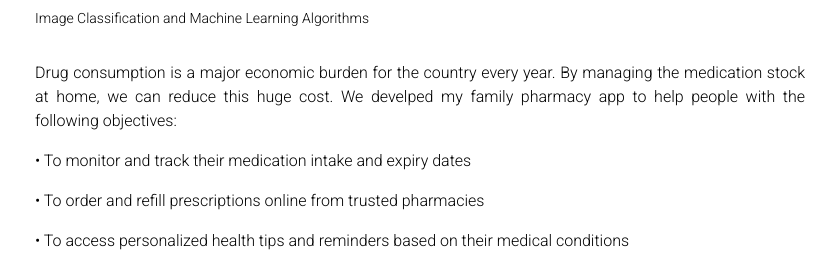
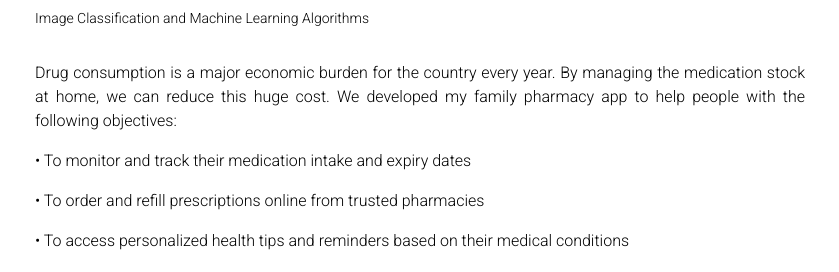
Before and after one commit to HodaZamani/HodaZamani.github.io, a Jekyll site: the page built from _projects/2_project.md, in a window 1280 px wide and 1400 px high. Shown: the part 153-425 px from the top of the window, without its empty margins (220-1059 px from the left). Built offline with Jekyll 4.4.1, drawn with Linux system fonts in a browser that asks for light colours; full-size pictures stand in for the smaller copies a plugin makes; comment, search, counter and statistics services are not loaded; a style sheet for code colours, icons or effects is not loaded; some of the changed text lies outside the part shown.

Commit message:
Update 2_project.md

```diff
--- a/_projects/2_project.md
+++ b/_projects/2_project.md
@@ -8,7 +8,7 @@
 giscus_comments: true
 ---
 
-<p align="justify">Drug consumption is a major economic burden for the country every year. By managing the medication stock at home, we can reduce this huge cost. We develped my family pharmacy app to help people with the following objectives:</p>
+<p align="justify">Drug consumption is a major economic burden for the country every year. By managing the medication stock at home, we can reduce this huge cost. We developed my family pharmacy app to help people with the following objectives:</p>
 <p align="justify">•  To monitor and track their medication intake and expiry dates</p>
 <p align="justify">•  To order and refill prescriptions online from trusted pharmacies</p>
 <p align="justify">•  To access personalized health tips and reminders based on their medical conditions</p>
@@ -42,12 +42,12 @@
     Caption photos easily. On the left, a road goes through a tunnel. Middle, leaves artistically fall in a hipster photoshoot. Right, in another hipster photoshoot, a lumberjack grasps a handful of pine needles.
 </div>
 
-<p align="justify">My family pharmacy app is a powerful tool which it is developed based on a cross-industry standard process for data mining (CRISP-DM) within six steps: problem understanding, image data understanding, data pre-processing, data processing, data post-processing, and development. This app can evaluate and extract valuable knowledge from various types of data, such as image and sound for different medical tasks: diagnosis, treatment, monitoring, and patient management. Also, these data are collected with the aim of helping researchers in different domains.
+<p align="justify">My family pharmacy app is a powerful tool that is developed based on a cross-industry standard process for data mining (CRISP-DM) within six steps: problem understanding, image data understanding, data pre-processing, data processing, data post-processing, and development. This app can evaluate and extract valuable knowledge from various types of data, such as images and sound for different medical tasks: diagnosis, treatment, monitoring, and patient management. Also, these data are collected to help researchers in different domains.
 
 
 <div class="row">
     <div class="col-sm mt-3 mt-md-0">
-        {% include figure.html path="assets/img/Image130.jpg" title="example image" class="img-fluid rounded z-depth-1" %}
+        {% include figure.html path="assets/img/Image131.jpg" title="example image" class="img-fluid rounded z-depth-1" %}
     </div>
 </div>
 <div class="caption">
```
